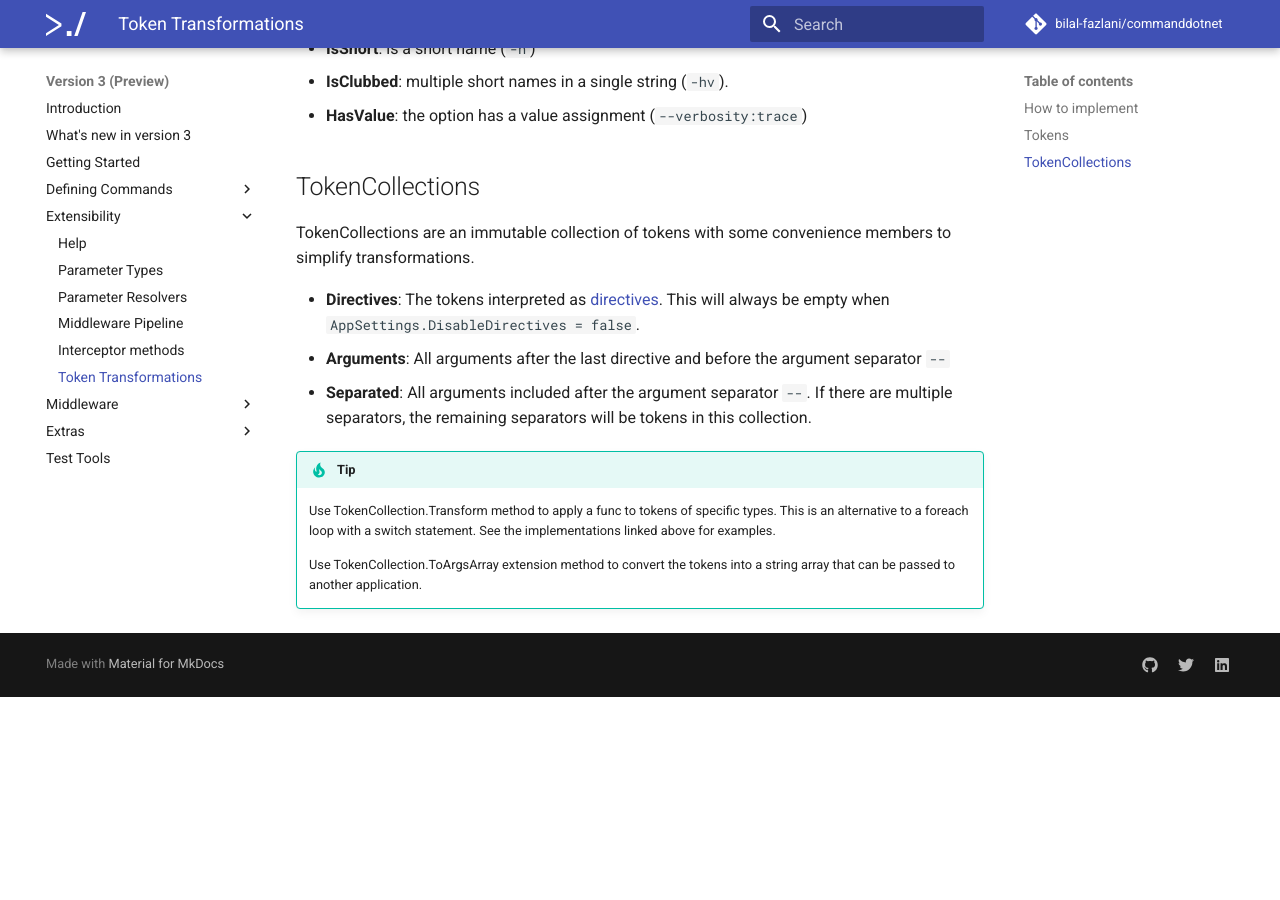
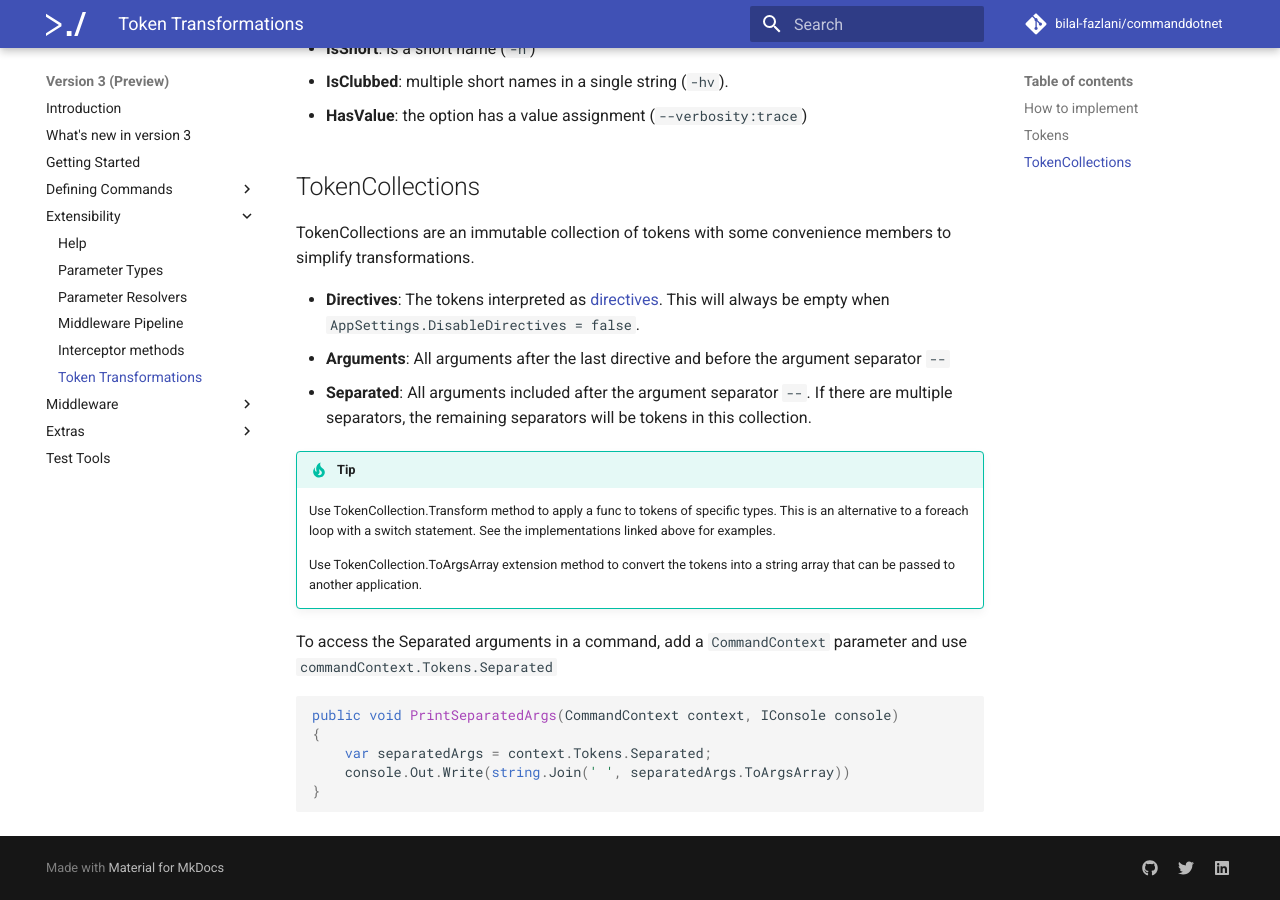
Before and after one commit to bilal-fazlani/commanddotnet, an MkDocs documentation site: the page built from docs/V3/Extensibility/token-transformations.md, in a window 1280 px wide and 900 px high, scrolled down 1242 px. Built offline with MkDocs 1.6.1 and Material for MkDocs 9.7.7, drawn with Linux system fonts in a browser that asks for light colours; comment, search, counter and statistics services are not loaded; before the commit the page ends 1939 px from its top, so only the background shows below that.

Commit message:
document how to access separated arguments

````diff
--- a/docs/V3/Extensibility/token-transformations.md
+++ b/docs/V3/Extensibility/token-transformations.md
@@ -52,7 +52,6 @@ TokenCollections are an immutable collection of tokens with some convenience mem
 * __Arguments__: All arguments after the last directive and before the argument separator `--`
 * __Separated__: All arguments included after the argument separator  `--`. If there are multiple separators, the remaining separators will be tokens in this collection.
 
-
 !!! Tip
     Use TokenCollection.Transform method to apply a func to tokens of specific types.
     This is an alternative to a foreach loop with a switch statement.
@@ -60,3 +59,13 @@ TokenCollections are an immutable collection of tokens with some convenience mem
 
     Use TokenCollection.ToArgsArray extension method to convert the tokens into a string
     array that can be passed to another application.
+
+To access the Separated arguments in a command, add a `CommandContext` parameter and use `commandContext.Tokens.Separated`
+
+```c#
+public void PrintSeparatedArgs(CommandContext context, IConsole console)
+{
+    var separatedArgs = context.Tokens.Separated;
+    console.Out.Write(string.Join(' ', separatedArgs.ToArgsArray))
+}
+```
````
